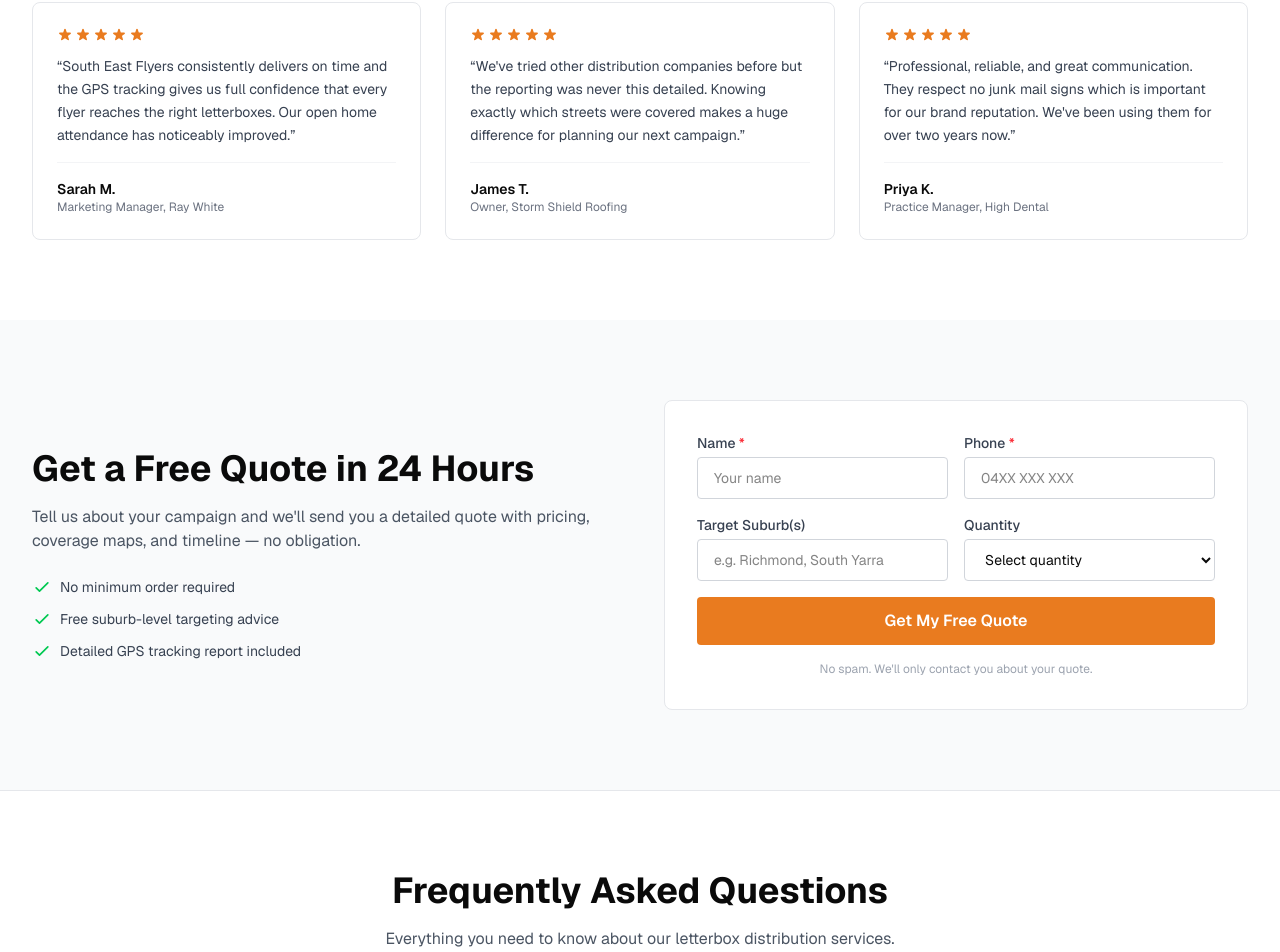
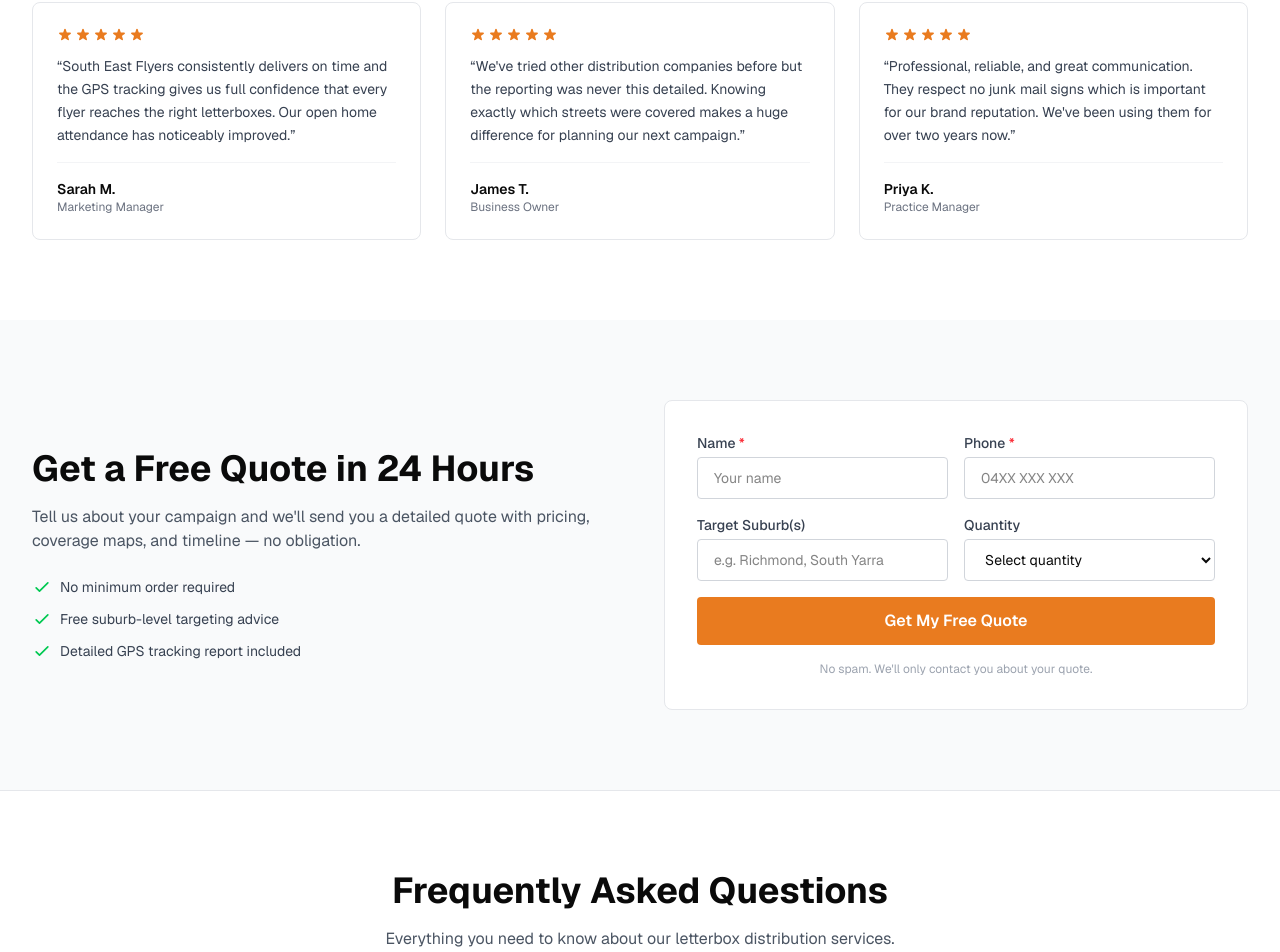
Before and after one commit to abhi-komyut/south-east-flyers, a Next.js app: page / in a window 1280 px wide. Shown: the part 3475-4427 px from the top of the page. Built offline with nearby package versions, Linux system fonts and the light colour scheme.

Commit message:
Remove company names from testimonials
Co-Authored-By: Claude Opus 4.6 <noreply@anthropic.com>

```diff
--- a/app/components/Testimonials.tsx
+++ b/app/components/Testimonials.tsx
@@ -3,21 +3,21 @@
 const testimonials = [
   {
     name: "Sarah M.",
-    role: "Marketing Manager, Ray White",
+    role: "Marketing Manager",
     quote:
       "South East Flyers consistently delivers on time and the GPS tracking gives us full confidence that every flyer reaches the right letterboxes. Our open home attendance has noticeably improved.",
     stars: 5,
   },
   {
     name: "James T.",
-    role: "Owner, Storm Shield Roofing",
+    role: "Business Owner",
     quote:
       "We've tried other distribution companies before but the reporting was never this detailed. Knowing exactly which streets were covered makes a huge difference for planning our next campaign.",
     stars: 5,
   },
   {
     name: "Priya K.",
-    role: "Practice Manager, High Dental",
+    role: "Practice Manager",
     quote:
       "Professional, reliable, and great communication. They respect no junk mail signs which is important for our brand reputation. We've been using them for over two years now.",
     stars: 5,
```
